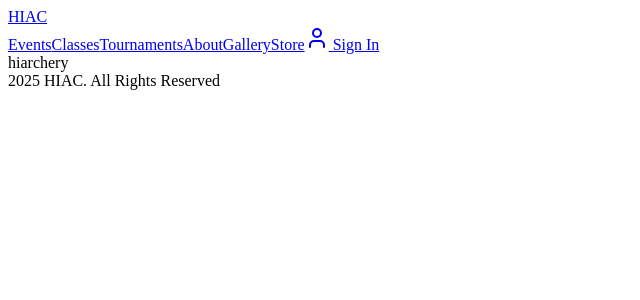
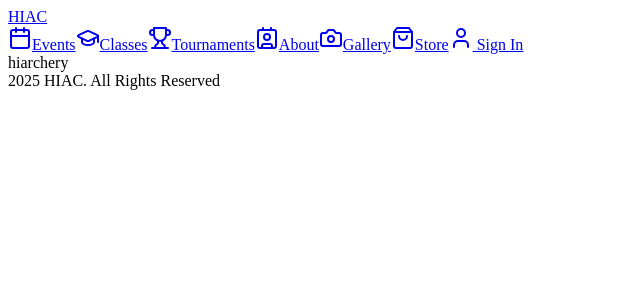
Before and after one commit to rtanimo/HIAC-Website, a Next.js app in the folder hiarchery/: page / in a window 1280 px wide. Shown: the top 300 px of the page, without its empty margins (0-640 px from the left). Built offline with nearby package versions, Linux system fonts and the light colour scheme; no server answers.

Commit message:
added icons to header nav links

```diff
--- a/hiarchery/components/shared/header/index.tsx
+++ b/hiarchery/components/shared/header/index.tsx
@@ -1,4 +1,13 @@
-import { ShoppingCart, UserIcon } from "lucide-react";
+import {
+  ShoppingCart,
+  UserIcon,
+  ShoppingBag,
+  Trophy,
+  Camera,
+  Calendar,
+  GraduationCap,
+  Contact,
+} from "lucide-react";
 import { Button } from "@/components/ui/button";
 import Link from "next/link";
 import Image from "next/image";
@@ -15,22 +24,40 @@ const Header = () => {
         </div>
         <div className="space-x-2">
           <Button asChild variant="ghost">
-            <Link href="/events">Events</Link>
+            <Link href="/events">
+              <Calendar />
+              Events
+            </Link>
           </Button>
           <Button asChild variant="ghost">
-            <Link href="/classes">Classes</Link>
+            <Link href="/classes">
+              <GraduationCap />
+              Classes
+            </Link>
           </Button>
           <Button asChild variant="ghost">
-            <Link href="/tournaments">Tournaments</Link>
+            <Link href="/tournaments">
+              <Trophy />
+              Tournaments
+            </Link>
           </Button>
           <Button asChild variant="ghost">
-            <Link href="/about">About</Link>
+            <Link href="/about">
+              <Contact />
+              About
+            </Link>
           </Button>
           <Button asChild variant="ghost">
-            <Link href="/gallery">Gallery</Link>
+            <Link href="/gallery">
+              <Camera />
+              Gallery
+            </Link>
           </Button>
           <Button asChild variant="ghost">
-            <Link href="/store">Store</Link>
+            <Link href="/store">
+              <ShoppingBag />
+              Store
+            </Link>
           </Button>
           <Button asChild>
             <Link href="/sign-on">
```
